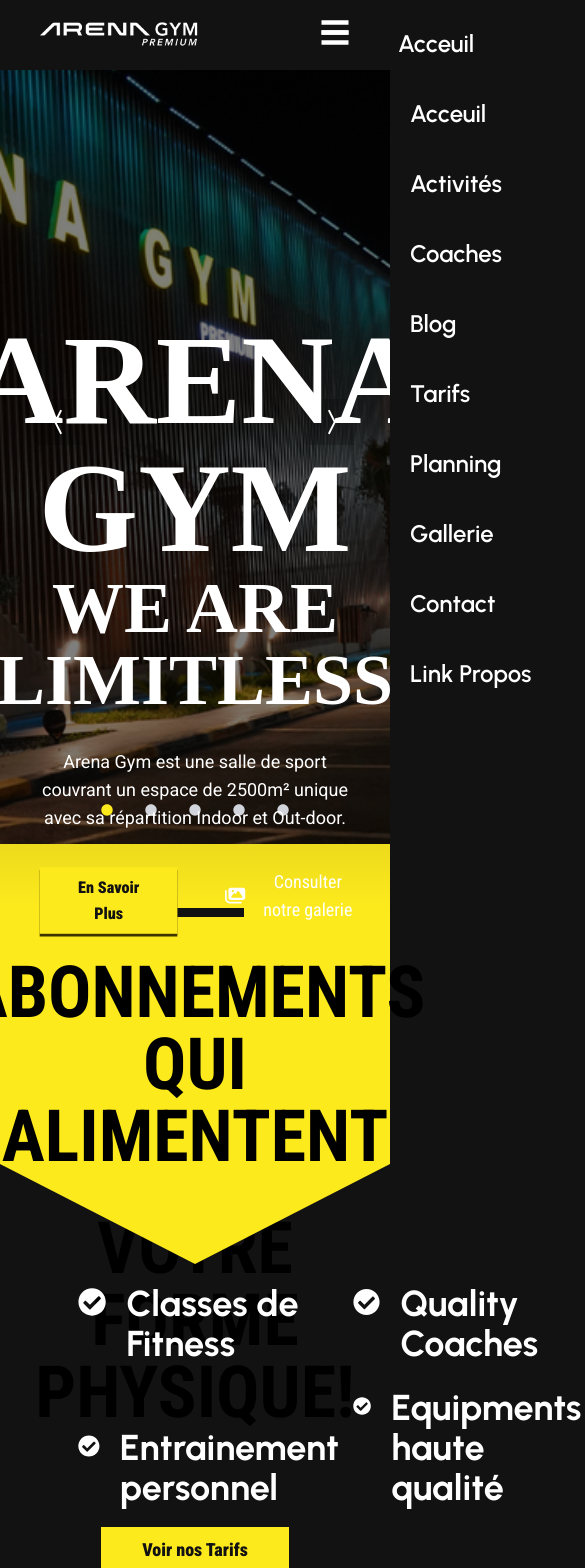
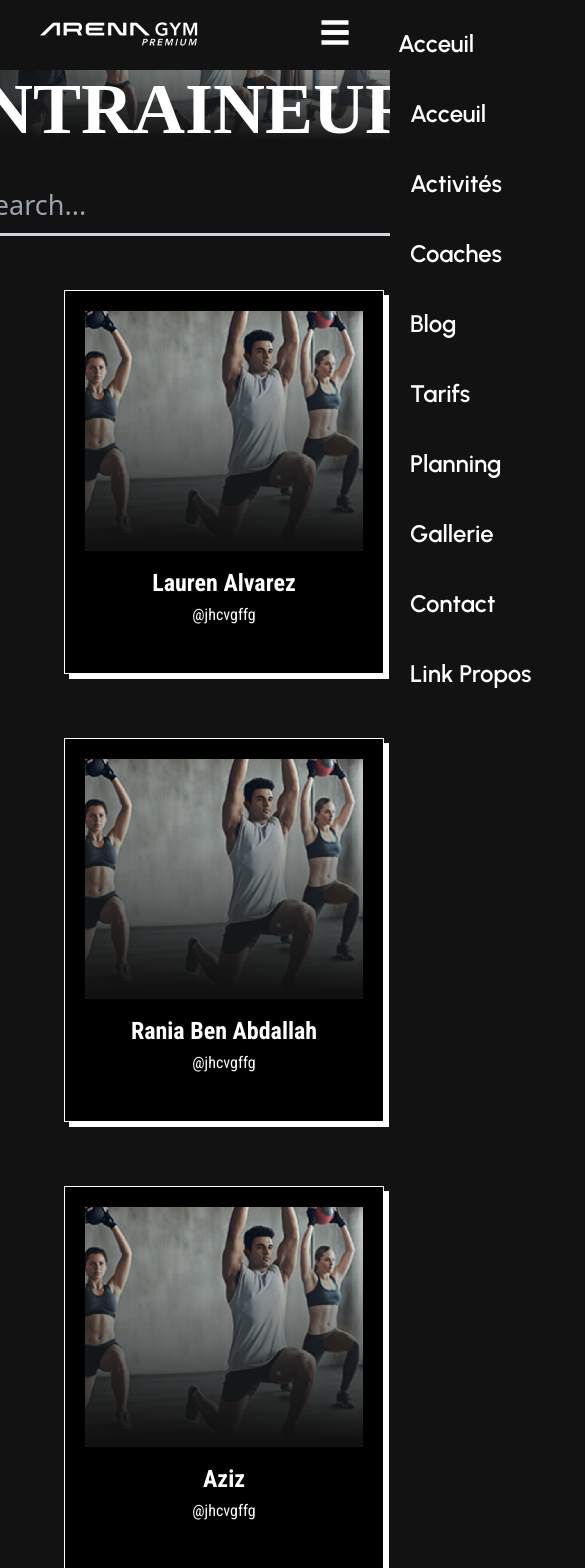
Before and after one commit to medazizktata/Arena-gym-website, a React (Vite) app in the folder Arena-gym-website/: page /coaches in a window 390 px wide. Shown: the top 1568 px of the page, 585 px wide, since content can reach past the window. Built offline with nearby package versions, Linux system fonts and the light colour scheme.

Commit message:
Page entraineur avec responsiveness

```diff
--- a/Arena-gym-website/src/App.jsx
+++ b/Arena-gym-website/src/App.jsx
@@ -11,6 +11,8 @@
 import BelowFooter from "./components/BelowFooter.jsx";
 import GalerieV2 from "./pages/Gallery/Galeriev2.jsx";
 import Planning from "./pages/Planning/Planning.jsx";
+import { PageEntraineurs } from "./pages/Coachs/PageEntraineurs.jsx";
+import { PageApplication } from "./pages/Application/PageApplication.jsx";
 
 function App() {
   return (
@@ -42,7 +44,7 @@
           />
           <Route
             path="/coaches"
-            element={<Home />}
+            element={<PageEntraineurs />}
             errorElement={<ErrorPage />}
           />
           <Route path="/blog" element={<Home />} errorElement={<ErrorPage />} />
@@ -66,6 +68,11 @@
             element={<About />}
             errorElement={<ErrorPage />}
           />
+          <Route
+            path="/PageApplication"
+            element={<PageApplication />}
+            errorElement={<ErrorPage />}
+          />
         </Routes>
       </div>
       {/* <div className="mt-20 w-full bottom-0 mx-auto">
--- a/Arena-gym-website/src/components/ContentEntraineurs.jsx
+++ b/Arena-gym-website/src/components/ContentEntraineurs.jsx
@@ -1,57 +1,21 @@
-import React, { useState, useEffect } from "react";
+import React from "react";
 import CoachCode from "../pages/Coachs/CoachCode";
 
+function ContentEntraineurs() {
+  return (
+    <div className="grid grid-cols-1 md:grid-cols-3 gap-4 mr-10 ml-10">
+      <CoachCode SrcImg="/src/assets/Images/Entraineurs.png" Name="Lauren Alvarez" Adress="@jhcvgffg" />
+      <CoachCode SrcImg="/src/assets/Images/Entraineurs.png" Name="Rania Ben Abdallah" Adress="@jhcvgffg" />
+      <CoachCode SrcImg="/src/assets/Images/Entraineurs.png" Name="Aziz" Adress="@jhcvgffg" />
+      <CoachCode SrcImg="/src/assets/Images/Entraineurs.png" Name="Lauren Alvarez" Adress="@jhcvgffg" />
+      <CoachCode SrcImg="/src/assets/Images/Entraineurs.png" Name="Rania Ben Abdallah" Adress="@jhcvgffg" />
+      <CoachCode SrcImg="/src/assets/Images/Entraineurs.png" Name="Aziz" Adress="@jhcvgffg" />
+      <CoachCode SrcImg="/src/assets/Images/Entraineurs.png" Name="Lauren Alvarez" Adress="@jhcvgffg" />
+      <CoachCode SrcImg="/src/assets/Images/Entraineurs.png" Name="Rania Ben Abdallah" Adress="@jhcvgffg" />
+      <CoachCode SrcImg="/src/assets/Images/Entraineurs.png" Name="Aziz" Adress="@jhcvgffg" />
+    </div>
 
-function ContentEntraineurs() {
-    return (
-        <div className="grid grid-cols-3 gap-4 mr-10 ml-10">
-            <CoachCode
-            SrcImg={"/src/assets/Images/Entraineurs.png"}
-            Name={"Lauren Alvarez"}
-            Adress={"@jhcvgffg"}/>
+  );
+}
 
-            <CoachCode
-            SrcImg={"/src/assets/Images/Entraineurs.png"}
-            Name={"Rania Ben Abdallah"}
-            Adress={"@jhcvgffg"}/>
-
-            <CoachCode
-            SrcImg={"/src/assets/Images/Entraineurs.png"}
-            Name={"Aziz "}
-            Adress={"@jhcvgffg"}/>
-            <CoachCode
-            SrcImg={"/src/assets/Images/Entraineurs.png"}
-            Name={"Lauren Alvarez"}
-            Adress={"@jhcvgffg"}/>
-            <CoachCode
-            SrcImg={"/src/assets/Images/Entraineurs.png"}
-            Name={"Lauren Alvarez"}
-            Adress={"@jhcvgffg"}/>
-            <CoachCode
-            SrcImg={"/src/assets/Images/Entraineurs.png"}
-            Name={"Lauren Alvarez"}
-            Adress={"@jhcvgffg"}/>
-            <CoachCode
-            SrcImg={"/src/assets/Images/Entraineurs.png"}
-            Name={"Lauren Alvarez"}
-            Adress={"@jhcvgffg"}/>
-            <CoachCode
-            SrcImg={"/src/assets/Images/Entraineurs.png"}
-            Name={"Lauren Alvarez"}
-            Adress={"@jhcvgffg"}/>
-            <CoachCode
-            SrcImg={"/src/assets/Images/Entraineurs.png"}
-            Name={"Lauren Alvarez"}
-            Adress={"@jhcvgffg"}/>
-
-        </div>
-
-
-
-
-
-
-    )
-
-}
 export default ContentEntraineurs;
--- a/Arena-gym-website/src/components/HeadEntraineurs.jsx
+++ b/Arena-gym-website/src/components/HeadEntraineurs.jsx
@@ -1,23 +1,18 @@
-import React, { useState, useEffect } from "react";
-import Navbar from "./Navbar";
-import ImageHover from "./ImageHover";
-import SearchBar from "./SearchBar"
 
 
+import React from "react";
 
 function HeadEntraineurs() {
-    return (
-     <div className="relative ">
-         <h1 className="font-Gentona absolute top-1/2 left-1/2 transform -translate-x-1/2 -translate-y-1/2 text-white text-center font-bold text-7xl  ">
-            NOS ENTRAINEURS</h1>
-         <img src=".\src\assets\Images\Entraineurs.png" className=' w-full h-25 ' />
-     </div>
+  return (
+    <div className="relative">
+      <h1
+        className="font-Gentona absolute top-1/2 left-1/2 transform -translate-x-1/2 -translate-y-1/2 text-white text-center font-bold text-7xl md:text-5xl sm:text-3xl"
+      >
+        NOS ENTRAINEURS
+      </h1>
+      <img src="./src/assets/Images/Entraineurs.png" className="w-full h-auto" />
+    </div>
+  );
+}
 
-
-
-
-
-    )
-
-}
 export default HeadEntraineurs;
--- a/Arena-gym-website/src/pages/Coachs/CoachCode.jsx
+++ b/Arena-gym-website/src/pages/Coachs/CoachCode.jsx
@@ -1,18 +1,17 @@
-import React, { useState, useEffect } from "react";
+import React from "react";
 
-function CoachCode({SrcImg,Name,Adress}) {
+function CoachCode({ SrcImg, Name, Adress }) {
+  return (
+    <div className="coach-code bg-black w-80 h-96 m-6 border border-white shadow-cardWhite hover:border-yellowMain hover:shadow-cardYellowMain cursor-pointer">
+      <div className="box m-5">
+        <img src={SrcImg} className="w-full h-60 object-cover" />
+        <div className="my-4 font-robotoCon text-white text-center hover:text-yellowMain">
+          <h2 className="font-bold text-2xl my-1">{Name}</h2>
+          <p>{Adress}</p>
+        </div>
+      </div>
+    </div>
+  );
+}
 
-    return(
-        <div className="bg-black w-30 m-6 border border-white shadow-cardWhite hover:border-yellowMain hover:shadow-cardYellowMain cursor-pointer " >
-                <div className="box m-5">
-                    <img src={SrcImg} className=' w-full h-60 object-cover ' />
-                    <div className="my-4 font-robotoCon text-white text-center hover:text-yellowMain">
-                        <h2 className=" font-bold text-2xl my-1 ">{Name}</h2>
-                        <p className=" ">{Adress}</p>
-                    </div>
-                 </div>
-        </div>
-    )
-
-}
 export default CoachCode;
--- a/Arena-gym-website/src/pages/Coachs/PageEntraineurs.jsx
+++ b/Arena-gym-website/src/pages/Coachs/PageEntraineurs.jsx
@@ -1,19 +1,28 @@
+
 import React from "react";
-import Navbar from "../../components/Navbar";
+import Navbar from "../../components/Navbar/Navbar";
 import HeadEntraineurs from "../../components/HeadEntraineurs";
 import SearchBar from "../../components/SearchBar";
 import ContentEntraineurs from "../../components/ContentEntraineurs";
-
+import Footer from "../../components/Footer";
+import Pagination from "../../components/Pagination";
 
 export function PageEntraineurs() {
   return (
     <React.Fragment>
       <Navbar />
       <HeadEntraineurs />
-        <div className="flex justify-center items-center transform scale-150 my-10" >
+      <div className="flex justify-center  transform scale-150 items-center my-10">
         <SearchBar />
       </div>
         <ContentEntraineurs/>
+      <div className="my-3 mx-3">
+         <Pagination/>
+      </div>
+      <div className="mx-9 my-9">
+         <Footer/>
+      </div>
+
 
     </React.Fragment>
   );
```
Lines whose indentation alone changed are shown as unchanged.
